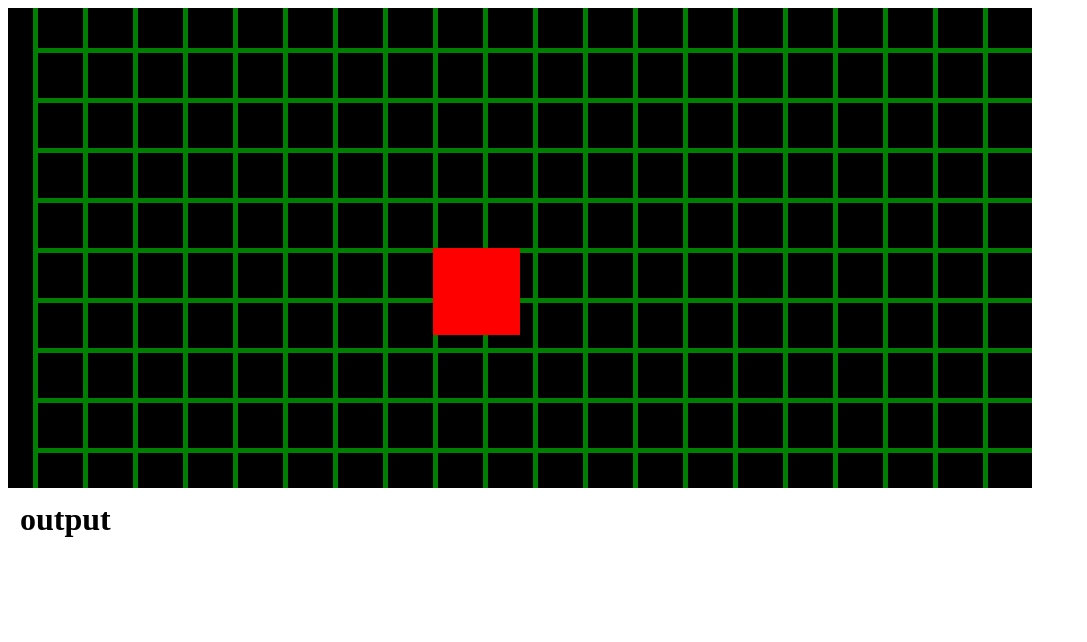
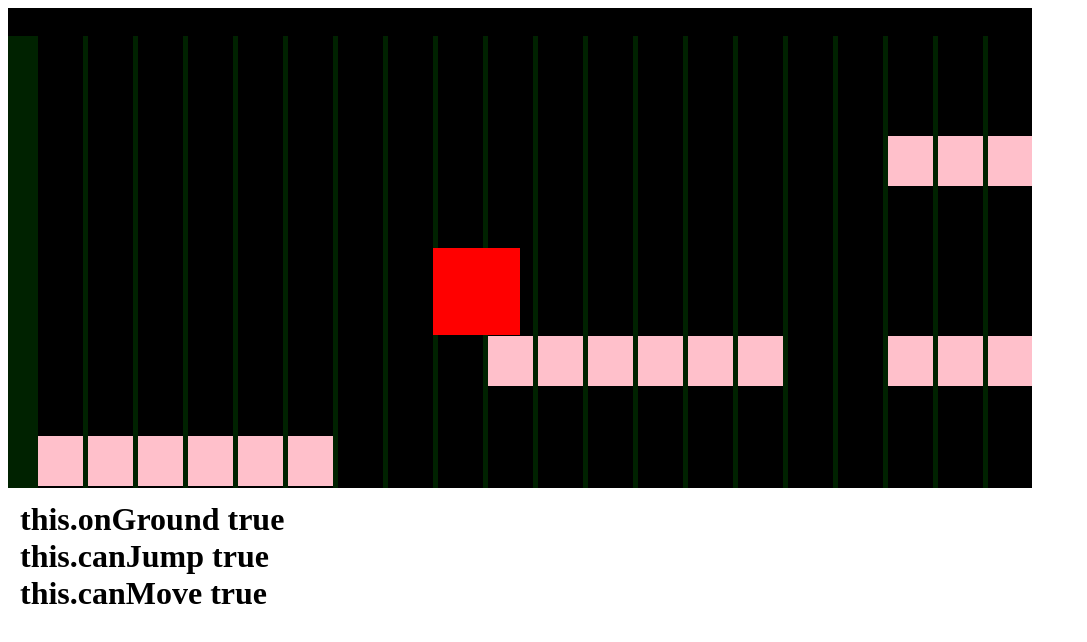
Before and after one commit to colincapurso/Game-Engine-Template, a plain HTML site: page index.html in a window 1280 px wide. Shown: the whole page, without its empty margins (0-1087 px from the left). Drawn offline with Linux system fonts and the light colour scheme.

Commit message:
Added X & Y collisions

```diff
--- a/index.html
+++ b/index.html
@@ -6,6 +6,7 @@
 <canvas id="canvas" width="1024" height="480" style="background-color: black;" ></canvas>
 <h1 id="output" style="position:absolute; left:20px; top:480px;">output</h1>
 <script type="text/javascript" src="js/assetmanager.js"></script>
+<script type="text/javascript" src="js/functions.js"></script>
 <script type="text/javascript" src="js/controls.js"></script>
 <script type="text/javascript" src="js/engine.js"></script>
 <script type="text/javascript" src="js/camera.js"></script>
@@ -13,6 +14,8 @@
 <script type="text/javascript" src="js/moveplatform.js"></script>
 <script type="text/javascript" src="js/move8dir.js"></script>
 
+<script type="text/javascript" src="js/addonPlatform.js"></script>
+
 <script type="text/javascript" src="js/main.js"></script>
 </body>
 </html>
--- /dev/null
+++ b/js/addonPlatform.js
@@ -0,0 +1,46 @@
+/*
+*	This adds an additional entity to the game
+* which creates an extra loop for platforms
+*	It keep track of platforms in an array
+*	called game.platforms
+*
+*	To use, add this to your init()
+*	game.addEntity( new PlatformAddon() );
+*	game.platforms = [];
+*/
+function Platform(x,y,w,h, solid){
+	this.x = x;
+	this.y = y;
+	this.w = w;
+	this.h = h;
+	this.solid = solid;
+	this.removeFromWorld = false;
+	this.draw = function(ctx){
+		ctx.fillStyle = "pink";
+		ctx.fillRect(this.x, this.y, this.w, this.h);
+	}
+}
+function PlatformAddon(){
+	this.last = { x:false, y:false };
+	this.removeFromWorld = false;
+	this.update = function(){
+		for (var i=0; i<game.platforms.length; i++){
+			// Remove from world
+			if (game.platforms[i].removeFromWorld){
+				game.platforms.splice(i, 1);
+			}
+		}
+	};
+
+	this.draw = function(){
+		// Draw
+		for (var i=0; i<game.platforms.length; i++){
+			game.platforms[i].draw(game.context);
+		}
+	};
+
+	this.add = function(entity){
+		// Add to array
+		game.platforms.push(entity);
+	};
+}
--- a/js/engine.js
+++ b/js/engine.js
@@ -16,8 +16,7 @@ function GameEngine(){
 
 	this.update = function(){
 		if (!this.pause) this.elapsedTime++;
-		var entitiesCount = this.entities.length;
-		for (var i=0; i<entitiesCount; i++){ if (!this.entities[i].removeFromWorld) this.entities[i].update(); }
+		for (var i=0; i<this.entities.length; i++){ if (!this.entities[i].removeFromWorld) this.entities[i].update(); }
 		for (var i=this.entities.length-1; i>=0; --i){
 			if (this.entities[i].removeFromWorld){
 				if (this.entities[i].clear){ this.entities[i].clear(this.context); }
@@ -37,7 +36,7 @@ function GameEngine(){
 	};
 
 	this.draw = function(){
-		cameraStart();
+		cameraStart(); // Only works if the camera is added in init()
 		for (var i=0; i<this.entities.length; i++){
 			this.entities[i].draw(this.context);
 		}
--- /dev/null
+++ b/js/functions.js
@@ -0,0 +1,30 @@
+// GLOBAL FUNCTIONS
+function isCollide(a,b){
+	if (a.x <= (b.x + b.w)
+		&& b.x <= (a.x + a.w)
+		&& a.y <= (b.y + b.h)
+		&& b.y <= (a.y + a.h)){
+		return true
+	} else {
+		return false;
+	}
+}
+
+function isCollideX(a,b){
+	if (a.x <= (b.x + b.w)
+		&& b.x <= (a.x + a.w)
+	){
+		return true
+	} else {
+		return false;
+	}
+}
+
+function isCollideY(a,b){
+	if (a.y <= (b.y + b.h)
+		&& b.y <= (a.y + a.h)){
+		return true
+	} else {
+		return false;
+	}
+}
--- a/js/main.js
+++ b/js/main.js
@@ -54,8 +54,8 @@ function Player(x,y){
 	this.name = 'player';
 
 	// TEST STUFF
-	// MovePlatform.call(this); // Scrolling Platformer
-	Move8Dir.call(this); // Overrides Update and adds a bunch of things
+	MovePlatform.call(this); // Scrolling Platformer
+	// Move8Dir.call(this); // Overrides Update and adds a bunch of things
 }
 
 ////////////////////////////////////////////////////////////////
@@ -74,8 +74,15 @@ game.init = function(ctx){
 	game.height = canvas.height;
 	game.context = ctx;
 	keyListener();
-	game.addEntity( new Player(400,300) );
-	game.camera = { x: game.width/2, y: game.height/2, obj: game.entities[0] };
+	game.addEntity( new PlatformAddon() );
+	game.platforms = [];
+	game.addEntity( new Player(400,200) );
+	game.camera = { x: game.width/2, y: game.height/2, obj: game.entities[1] };
+	game.entities[0].add( new Platform(5, 400, 300, 50, true) );
+	game.entities[0].add( new Platform(450, 300, 300, 50, true) );
+	game.entities[0].add( new Platform(850, 300, 300, 50, true) );
+	game.entities[0].add( new Platform(850, 100, 300, 50, true) );
+	game.entities[0].add( new Platform(-2000, 480, 4000, 10, true) ); // Ground
 }
 
 ASSET_MANAGER.downloadAll(function(){
--- a/js/moveplatform.js
+++ b/js/moveplatform.js
@@ -6,16 +6,13 @@ function MovePlatform(){
 	this.friction = { x: 0.5, y: 0 };
 	this.gravity = 2;
 
-	this.state = 'isFalling';
+	this.canJump = true;
+	this.onGround = true;
+	this.canMove = true;
 
-	this.setDirection = function(){
-		if ( this.velocity.x < 0 ) {
-			this.dir = -1;
-		} else if ( this.velocity.x > 0 ){
-			this.dir = 1;
-		} else {
-			this.dir = 0;
-		}
+	this.state = 'isLanded';
+
+	this.updateState = function(obj){
 	};
 
 	this.move = function(dir){
@@ -33,94 +30,118 @@ function MovePlatform(){
 					v = maxv;
 				}
 			}
-		}
-
-		this.velocity.x = v * dir;
-	};
-
-	this.jump = function(){
-		// Pressing Jump
-		if ( this.state == 'isLanded' || this.state == 'isMoving' ){
-			this.velocity.y = -this.maxVelocity.y;
-			this.state = 'isJumping';
+			this.velocity.x = v * dir;
+		} else {
+			this.applyGroundFriction();
 		}
 	};
 
 	this.applyGroundFriction = function(){
-		this.velocity.x -= this.friction.x * this.dir;
-	};
+		var dir;
+		var velx = this.velocity.x;
 
-	this.applyGravity = function(){
-		if (this.state == 'isFalling' || this.state == 'isJumping'){
-			this.velocity.y += this.gravity;
+		if ( velx > 0 ){
+			dir = 1;
+		} else if ( velx < 0 ){
+			dir = -1;
+		} else {
+			dir = 0;
 		}
-	};
-
-	this.screenEdgeCheck = function(){
-		if ( this.x < 0 ){
-			this.velocity.x = 0;
-			this.x = 0;
-		} else if ( this.x > game.width - this.w + 1000 ){
-			this.velocity.x = 0;
-			this.x = game.width - this.w + 1000;
-		}
-		if ( this.y > game.height - this.h ){
-			this.velocity.y = 0;
-			this.y = game.height - this.h;
-			this.state = 'isLanded';
-		}
-	};
-
-	this.updateState = function(){
-		// NOT USED YET
-		if ( this.velocity.y < 0 ){ this.state = 'isFalling'; }
-			else if ( this.velocity.y > 0 ){ this.state = 'isJumping'; }
-				else if ( this.velocity.y == 0 ){ this.state = 'isLanded'; }
-
-		if ( this.velocity.x != 0 ){ this.state = 'isMoving'; }
-	};
-
-	this.inputCheck = function(){
-		// Left / Right
-		if ( isKeyDown('right') ){
-			this.move(1);
-		} else if ( isKeyDown('left') ){
-			this.move(-1);
-		} else {
-			this.applyGroundFriction();
-		}
-
-		// Jump
-		if ( isKeyDown('space') ){
-			this.jump();
-		}
+		this.velocity.x -= this.friction.x * dir;
 	};
 
 	this.update = function(){
 		setLastPosition(this);
-		// These functions are in physicsPlatformer.js
-		this.setDirection();
-		this.screenEdgeCheck();
-		this.applyGravity();
-		this.inputCheck();
+		//document.getElementById('output').innerHTML = 'x: ' + this.x + '<br/>y: ' + this.y + '<br/>velx: ' + this.velocity.x + '<br/>vely: ' + this.velocity.y + '<br/>state: ' + this.state;
 
-		// Move
+		document.getElementById('output').innerHTML =
+			'this.onGround ' + this.onGround + '<br/>' +
+			'this.canJump ' + this.canJump + '<br/>' +
+			'this.canMove ' + this.canMove;
+
+		// On Ground Check
+		if ( this.hitPlatform(this, this.velocity.x, this.velocity.y + this.gravity) ){
+			this.onGround = true;
+			this.canJump = true;
+		} else {
+			this.onGround = false;
+			this.canJump = false;
+		}
+
+		// Hit Wall Check
+		if ( this.hitPlatform(this, this.velocity.x, 0) ){
+			this.canMove = false;
+		} else {
+			this.canMove = true;
+		}
+
+		// Land
+		if ( this.onGround ){
+			this.velocity.y = 0;
+		} else if ( !this.onGround ){
+			// Fall
+			this.velocity.y += this.gravity;
+		}
+
+		// Jump
+		if (this.canJump && keysDown['space']){
+			this.velocity.y = -this.maxVelocity.y;
+			if ( this.hitPlatform(this, this.velocity.x, this.velocity.y) ){ this.velocity.y = 0; }
+		}
+
+		// Hit Wall
+		if ( this.canMove ){
+			this.inputLeftRight();
+			if ( this.hitPlatform(this, this.velocity.x, this.velocity.y) ){
+				this.velocity.x = 0;
+			}
+		} else {
+			this.velocity.x = 0;
+		}
+
 		this.x += this.velocity.x;
 		this.y += this.velocity.y;
-		document.getElementById('output').innerHTML = 'x: ' + this.x + '<br/>y: ' + this.y;
+	};
+
+	this.inputLeftRight = function(){
+		if ( keysDown['right'] ){ if ( !this.hitPlatform(this, this.velocity.x, this.velocity.y - 1) ){ this.move(1); } }
+			else if ( keysDown['left'] ){ if ( !this.hitPlatform(this, this.velocity.x, this.velocity.y - 1) ){ this.move(-1); } }
+			else { this.move(0); }
+	};
+
+	this.hitPlatform = function(obj, modx, mody){
+		var collide = false;
+		for (var i=0; i<game.platforms.length; i++){
+			var a = {
+				x: obj.x + modx,
+				y: obj.y + mody,
+				w: obj.w,
+				h: obj.h
+			};
+			var b = {
+				x: game.platforms[i].x,
+				y: game.platforms[i].y,
+				w: game.platforms[i].w,
+				h: game.platforms[i].h
+			};
+			if (a.x <= (b.x + b.w)
+					&& b.x <= (a.x + a.w)
+					&& a.y <= (b.y + b.h)
+					&& b.y <= (a.y + a.h)){
+				collide = true;
+			}
+		}
+		return collide;
 	};
 
 	this.draw = function(){
 		for (var i=-50; i < 500; i++){
 			// Background
-			game.context.fillStyle = 'green';
+			game.context.fillStyle = '#020';
 			game.context.fillRect(i*50, 0, 5, 480);
 		}
-		// Ground
-		game.context.fillStyle = 'green';
-		game.context.fillRect(-2500, 480, 25000, 80);
 		// Wall
-		game.context.fillStyle = 'green';
+		game.context.fillStyle = '#020';
 		game.context.fillRect(-100, 0, 100, 480);
 		game.context.fillRect(game.width + 1000, 0, 100, 480);
 
@@ -130,12 +151,9 @@ function MovePlatform(){
 
 }
 
-// Platform Options
-// this.type: solid | platform
-
-
 // Scrolling Borders
 /*
+Sega Dimensions
 320x224
 -= Horizontal =-
 Left: 144 | 45%
@@ -144,3 +162,39 @@ Right: 160 | 50%
 -= Vertical =-
 if Y != 96 | 43%, camera moves up 6 | 16 depending on speed
 */
+/*
+Platform Logic
+Action
+	- Condition
+		+ Result
+
+Character Moves Right (Left = -xvelocity)
+	- In air - isJumping / isFalling
+		- Collision check xvelocity
+			+ TRUE xvelocity = 0
+			+ FALSE +xvelocity;
+
+	- On ground - isLanded
+		- Collision check with gravity
+			+ TRUE yvelocity = 0
+			+ FALSE state = falling
+		- Collision check xvelocity
+			+ TRUE xvelocity = 0
+			+ FALSE +xvelocity;
+
+Character Jumps
+	- In air - isJumping / isFalling
+			Not possible
+	- On ground - isLanded
+		- Collision check with gravity
+			+ TRUE jump aka yvelocity = maxyvelocity
+			+ FALSE yvelocity = 0
+		- Collision check with -maxyvelocity (if there is something above)
+			+ TRUE yvelocity = 0
+			+ FALSE yvelocty = yvelocity
+Character Stands
+	- On ground
+		- Collision check with gravity
+			+ TRUE yvelocity = 0
+			+ FALSE state = isFalling
+*/
```
